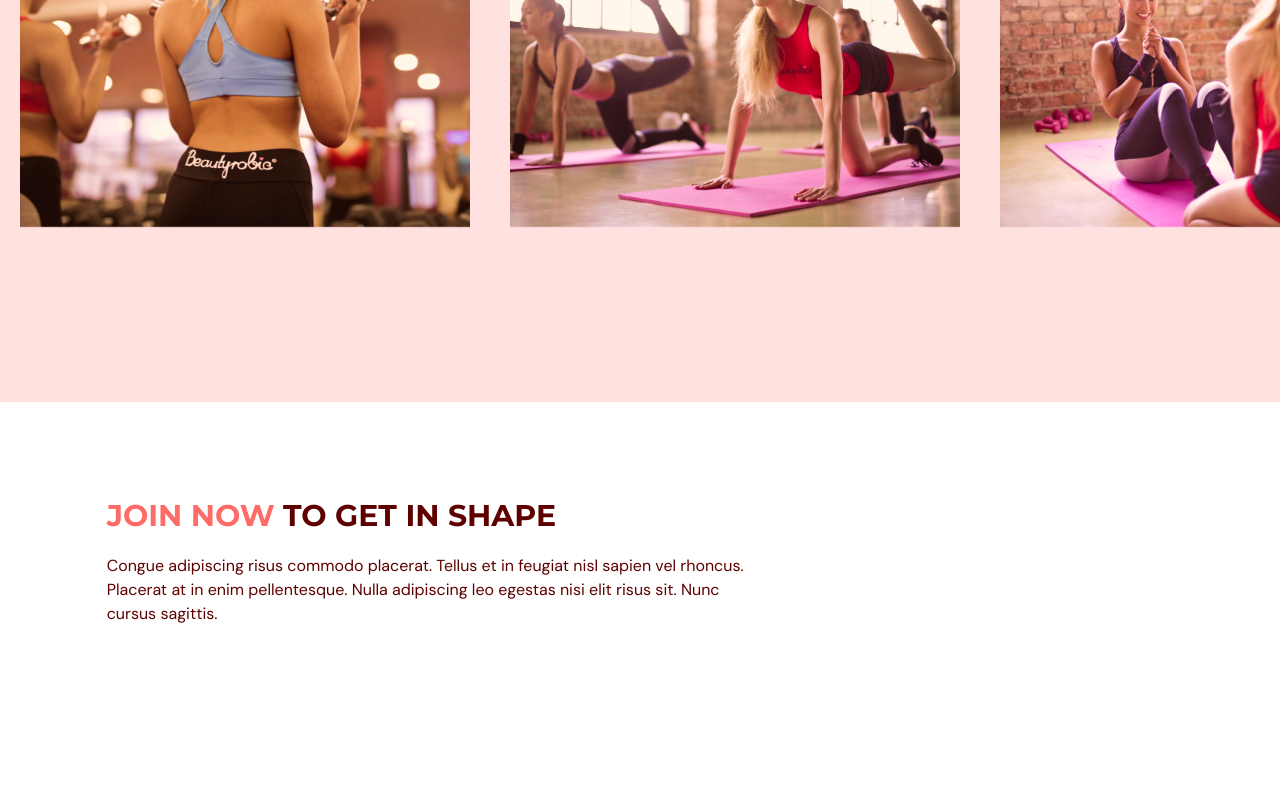
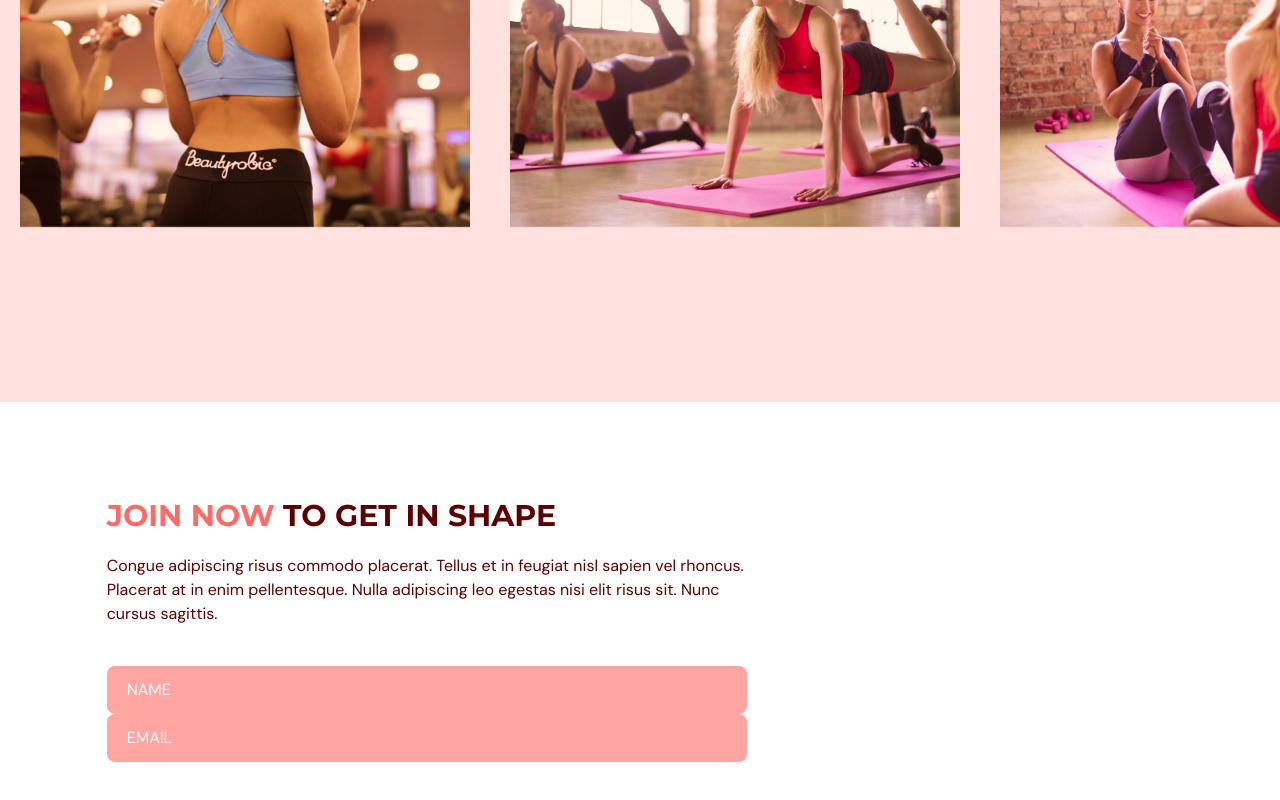
Before and after one commit to edwrdddk/ts-react-gym-app, a React (Vite) app: page / in a window 1280 px wide. Shown: the part 2608-3408 px from the top of the page. Before the commit the page ends 3382 px from the top, so only its background shows below. Built offline with nearby package versions, Linux system fonts and the light colour scheme.

Commit message:
ContactUs Page in progress 1.2 form name and email inputs

```diff
--- a/src/scenes/contactUs/index.tsx
+++ b/src/scenes/contactUs/index.tsx
@@ -9,6 +9,21 @@
 };
 
 const ContactUs = ({ setSelectedPage }: Props) => {
+  const inputStyles = `w-full rounded-lg bg-primary-300 px-5 py-3 placeholder-white`;
+
+  const {
+    register,
+    trigger,
+    formState: { errors },
+  } = useForm();
+
+  const onSubmit = async (e: any) => {
+    const isValid = await trigger();
+    if (!isValid) {
+      e.preventDefault();
+    }
+  };
+
   return (
     <section id="contactus" className="mx-auto w-5/6 pb-32 pt-24">
       <motion.div
@@ -35,6 +50,60 @@
             adipiscing leo egestas nisi elit risus sit. Nunc cursus sagittis.
           </p>
         </motion.div>
+
+        {/* Form and Image */}
+        <div className="mt-10 justify-between gap-8 md:flex">
+          <motion.div
+            className="mt-10 basis-3/5 md:mt-0"
+            initial="hidden"
+            whileInView="visible"
+            viewport={{ once: true, amount: 0.5 }}
+            transition={{ duration: 0.5 }}
+            variants={{
+              hidden: { opacity: 0, y: 50 },
+              visible: { opacity: 1, y: 0 },
+            }}
+          >
+            <form
+              target="_blank"
+              onSubmit={onSubmit}
+              method="POST"
+              action="https://formsubmit.co/edlollipopdidyk@gmail.com"
+            >
+              <input
+                className={inputStyles}
+                type="text"
+                placeholder="NAME "
+                {...register("name", {
+                  required: true,
+                  maxLength: 100,
+                })}
+              />
+              {errors.name && (
+                <p className="mt-1 text-primary-500">
+                  {errors.name.type === "required" && "This field is required."}
+                  {errors.name.type === "maxLength" &&
+                    "Max length is 100 char."}
+                </p>
+              )}
+              <input
+                className={inputStyles}
+                type="text"
+                placeholder="EMAIL "
+                {...register("email", {
+                  required: true,
+                  pattern: /^[A-Z0-9._%+-]+@[A-Z0-9.-]+\.[A-Z]{2,}$/i,
+                })}
+              />
+              {errors.email && (
+                <p className="mt-1 text-primary-500">
+                  {errors.email.type === "required" && "This field is required."}
+                  {errors.email.type === "pattern" && "Invalid email address."}
+                </p>
+              )}
+            </form>
+          </motion.div>
+        </div>
       </motion.div>
     </section>
   );
```
